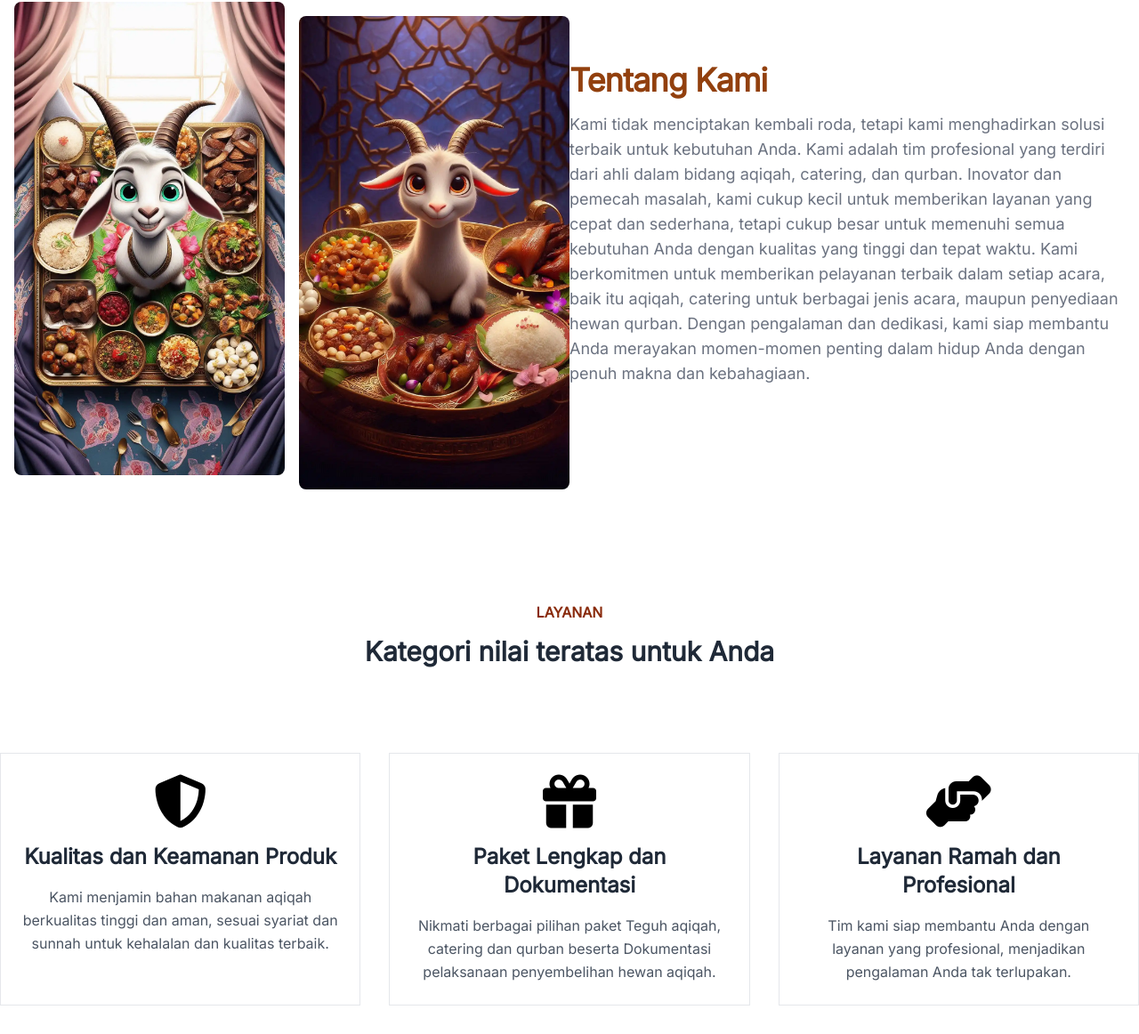
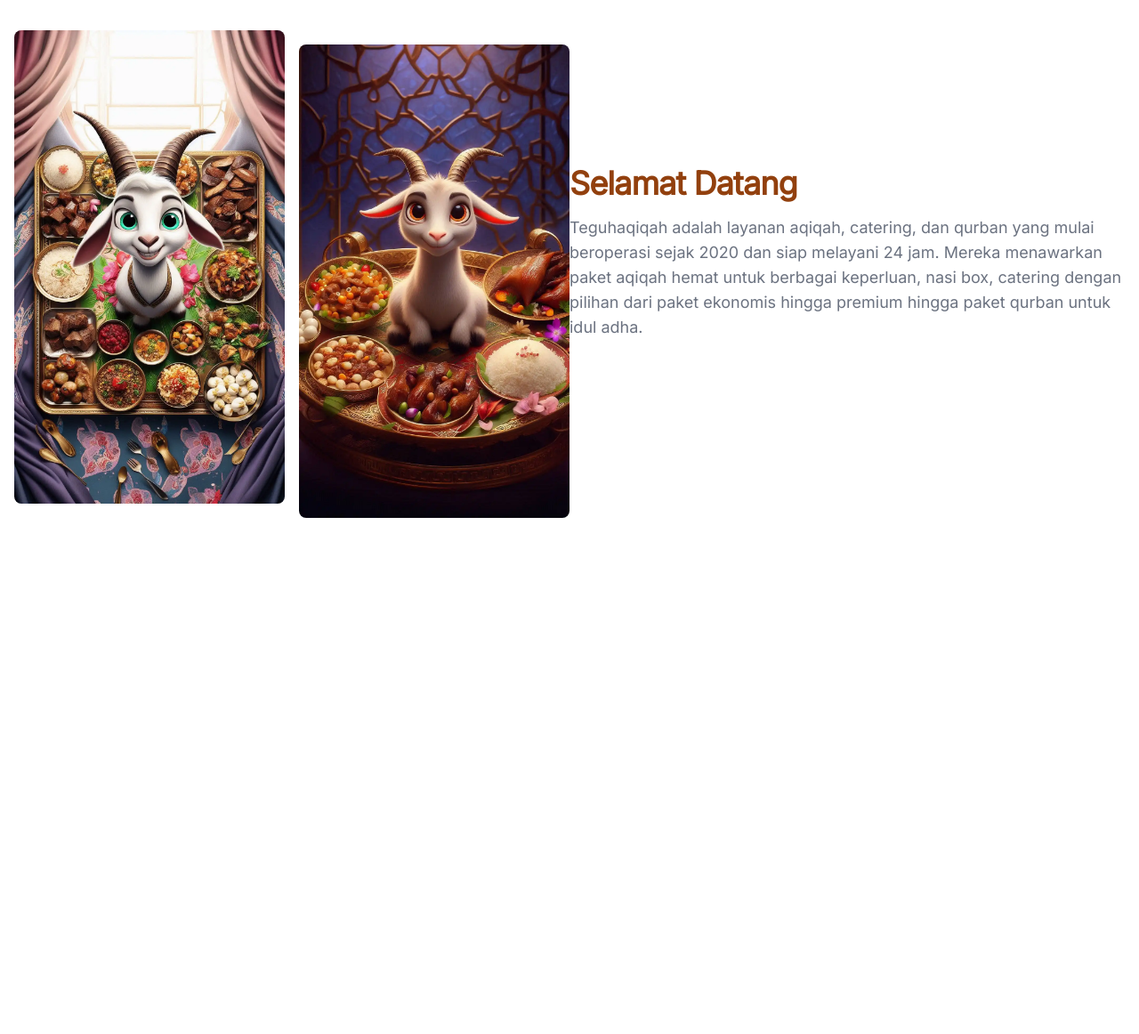
Before and after one commit to muhamadfarhan88/AQIQAHTEGUH4, a website: page public/dashboard.html in a window 1280 px wide. Shown: the part 759-1921 px from the top of the page at 89% size. After the commit the page ends 1437 px from the top, so only its background shows below. Drawn offline with nearby package versions, Linux system fonts and the light colour scheme.

Commit message:
initial commit

```diff
--- a/public/dashboard.html
+++ b/public/dashboard.html
@@ -14,10 +14,9 @@
     <link href="../public/css/output.css" rel="stylesheet">
     <!--flowbite-->
     <link href="https://cdn.jsdelivr.net/npm/flowbite@2.5.2/dist/flowbite.min.css" rel="stylesheet" />
-    <!--fontawesome-->
-    <link rel="stylesheet" href="https://cdnjs.cloudflare.com/ajax/libs/font-awesome/6.4.2/css/all.min.css">
 
 </head>
+
 <body class="py-8">
 
 <!--NAVBAR-->
@@ -56,7 +55,7 @@
 </nav>
 
 <!--hero section-->
-<section id="beranda" class="py-28">
+<section id="beranda" class="bg-gray-200 py-28">
   <div
     class="items-center justify-between max-w-screen-xl mx-auto overflow-hidden text-gray-600 md:grid md:grid-cols-2 md:gap-4 gap-x-8 md:px-8"
   >
@@ -112,7 +111,7 @@
   >
     <div class="flex">
       <svg
-        class="w-5 h-5"
+        class="w-5 h-5 text-yellow-400"
         xmlns="http://www.w3.org/2000/svg"
         fill="currentColor"
         viewBox="0 0 20 20"
@@ -122,7 +121,7 @@
         />
       </svg>
       <svg
-        class="w-5 h-5"
+        class="w-5 h-5 text-yellow-400"
         xmlns="http://www.w3.org/2000/svg"
         fill="currentColor"
         viewBox="0 0 20 20"
@@ -132,7 +131,7 @@
         />
       </svg>
       <svg
-        class="w-5 h-5"
+        class="w-5 h-5 text-yellow-400"
         xmlns="http://www.w3.org/2000/svg"
         fill="currentColor"
         viewBox="0 0 20 20"
@@ -142,7 +141,7 @@
         />
       </svg>
       <svg
-        class="w-5 h-5"
+        class="w-5 h-5 text-yellow-400"
         xmlns="http://www.w3.org/2000/svg"
         fill="currentColor"
         viewBox="0 0 20 20"
@@ -152,7 +151,7 @@
         />
       </svg>
       <svg
-        class="w-5 h-5"
+        class="w-5 h-5 text-yellow-400"
         xmlns="http://www.w3.org/2000/svg"
         fill="currentColor"
         viewBox="0 0 20 20"
@@ -171,11 +170,10 @@
 
 <!-- Tentang kami -->
 <section id="tentang" class="py-16 bg-white">
-  <div class="flex flex-col items-center max-w-screen-xl gap-16 px-4 py-8 mx-auto lg:flex-row lg:py-12 lg:px-6">
+  <div class="flex flex-col items-center max-w-screen-xl gap-16 px-4 py-8 mx-auto lg:flex-row lg:py-16 lg:px-11">
       <div class="flex-1 order-1 font-light text-gray-500 lg:order-2 sm:text-lg">
-          <h2 class="mb-4 text-4xl font-extrabold tracking-tight text-orange-900">Tentang Kami</h2>
-          <p class="mb-4">Kami tidak menciptakan kembali roda, tetapi kami menghadirkan solusi terbaik untuk kebutuhan Anda. Kami adalah tim profesional yang terdiri dari ahli dalam bidang aqiqah, catering, dan qurban. Inovator dan pemecah masalah, kami cukup kecil untuk memberikan layanan yang cepat dan sederhana, tetapi cukup besar untuk memenuhi semua kebutuhan Anda dengan kualitas yang tinggi dan tepat waktu.
-            Kami berkomitmen untuk memberikan pelayanan terbaik dalam setiap acara, baik itu aqiqah, catering untuk berbagai jenis acara, maupun penyediaan hewan qurban. Dengan pengalaman dan dedikasi, kami siap membantu Anda merayakan momen-momen penting dalam hidup Anda dengan penuh makna dan kebahagiaan.</p>
+          <h2 class="mb-4 text-4xl font-extrabold tracking-tight text-orange-900">Selamat Datang</h2>
+          <p class="mb-4 sm:text-base">Teguhaqiqah adalah layanan aqiqah, catering, dan qurban yang mulai beroperasi sejak 2020 dan siap melayani 24 jam. Mereka menawarkan paket aqiqah hemat untuk berbagai keperluan, nasi box, catering dengan pilihan dari paket ekonomis hingga premium hingga paket qurban untuk idul adha.</p>
       </div>
       <div class="grid flex-1 order-2 grid-cols-2 gap-4 mt-8 lg:order-1">
           <img class="w-full rounded-lg" src="../asset/dashboard/pict 3D/Designer (6).webp" alt="office content 1">
@@ -184,67 +182,7 @@
   </div>
 </section>
 
-<!-- Header Section -->
-<div class="flex flex-col col-span-12 gap-4 py-24 lg:col-span-2"> <!-- Mengurangi py-28 menjadi py-16 -->
-  <span class="text-base font-bold leading-tight text-center text-orange-800 lg:text-start sm:text-2xl ">
-    LAYANAN
-  </span>
-  <h1 class="text-2xl font-bold leading-tight text-center text-gray-800 sm:text-3xl lg:text-start">
-    Kategori nilai teratas untuk Anda
-  </h1>
-</div>
 
-<!-- Cards Container -->
-<div class="flex flex-col items-stretch justify-center gap-8 sm:flex-row lg:gap-12">
-
-  <!-- Card 1: Kualitas -->
-  <div class="service-card transform transition-transform duration-300
-    flex flex-col items-center w-full sm:w-[275px]
-    rounded-[32px] border drop-shadow-lg bg-white
-    hover:-translate-y-4 hover:shadow-xl">
-    <div class="p-6 text-center">
-      <i class="mb-4 text-6xl text-orange-600 fas fa-shield-alt"></i>
-      <h2 class="mb-4 text-2xl font-bold text-gray-800">
-        Kualitas dan Keamanan Produk
-      </h2>
-      <p class="text-base leading-relaxed text-gray-600">
-        Kami menjamin bahan makanan aqiqah berkualitas tinggi dan aman, sesuai syariat dan sunnah untuk kehalalan dan kualitas terbaik.
-      </p>
-    </div>
-  </div>
-
-  <!-- Card 2: Paket -->
-  <div class="service-card transform transition-transform duration-300
-    flex flex-col items-center w-full sm:w-[275px]
-    rounded-[32px] border drop-shadow-lg bg-white
-    hover:translate-y-4 hover:shadow-xl">
-    <div class="p-6 text-center">
-      <i class="mb-4 text-6xl text-orange-600 fas fa-gift"></i>
-      <h2 class="mb-4 text-2xl font-bold text-gray-800">
-        Paket Lengkap dan Dokumentasi
-      </h2>
-      <p class="text-base leading-relaxed text-gray-600">
-        Nikmati berbagai pilihan paket Teguh aqiqah, catering dan qurban beserta Dokumentasi pelaksanaan penyembelihan hewan aqiqah.
-      </p>
-    </div>
-  </div>
-
-  <!-- Card 3: Layanan -->
-  <div class="service-card transform transition-transform duration-300
-    flex flex-col items-center w-full sm:w-[275px]
-    rounded-[32px] border drop-shadow-lg bg-white
-    hover:-translate-y-4 hover:shadow-xl">
-    <div class="p-6 text-center">
-      <i class="mb-4 text-6xl text-orange-600 fas fa-hands-helping"></i>
-      <h2 class="mb-4 text-2xl font-bold text-gray-800">
-        Layanan Ramah dan Profesional
-      </h2>
-      <p class="text-base leading-relaxed text-gray-600">
-        Tim kami siap membantu Anda dengan layanan yang profesional, menjadikan pengalaman Anda tak terlupakan.
-      </p>
-    </div>
-  </div>
-</div>
 
     <!--flowbite-->
     <script src="https://cdn.jsdelivr.net/npm/flowbite@2.5.2/dist/flowbite.min.js"></script>
```
